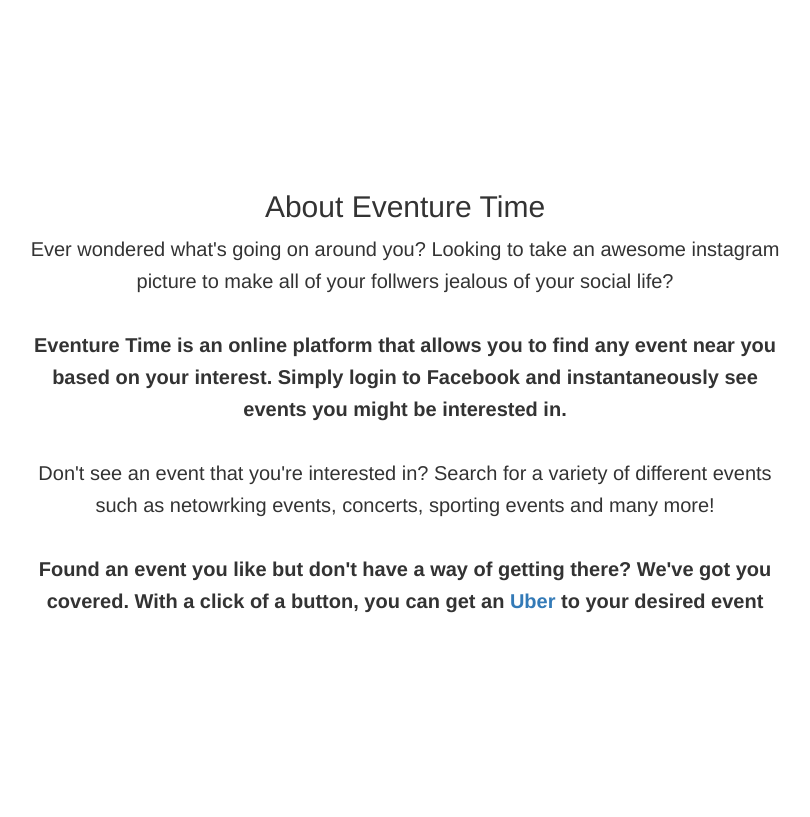
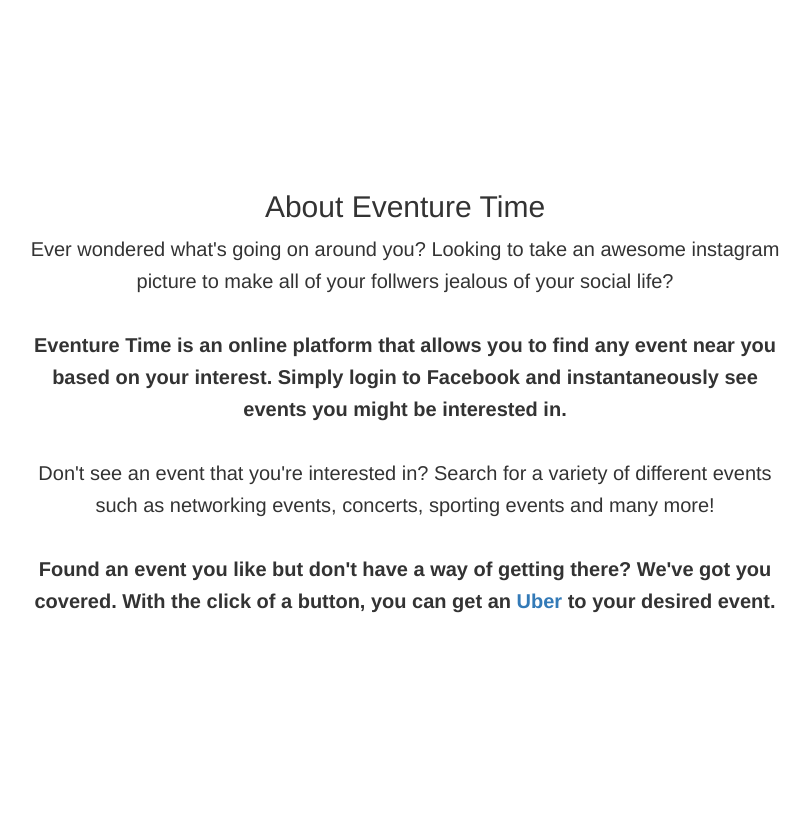
Before and after one commit to alexandra03/EventureTime, a Django app: page / in a window 1280 px wide. Shown: the part 880-1697 px from the top of the page, without its empty margins (235-1045 px from the left). Run offline with Django 3.2, Linux system fonts and the light colour scheme; parts of the project's set-up code (start-up, migrations or seed data) failed here and were passed over; some libraries are stand-ins or nearby versions.

Commit message:
Fixed typos in landing page

```diff
--- a/eventuretime/events/templates/index.html
+++ b/eventuretime/events/templates/index.html
@@ -84,13 +84,13 @@
                 <p>Ever wondered what's going on around you? Looking to take an awesome instagram picture to make all of your follwers jealous of your social life?
                     <br>
                     <br>
-                    <b>Eventure Time is an online platform that allows you to find any event near you based on your interest. Simply login to Facebook and instantaneously see events you might be interested in. </b>
+                    <b>Eventure Time is an online platform that allows you to find any event near you based on your interest. Simply login to Facebook and instantaneously see events you might be interested in.</b>
                     <br>
                     <br>
-                        Don't see an event that you're interested in? Search for a variety of different events such as netowrking events, concerts, sporting events and many more!
+                        Don't see an event that you're interested in? Search for a variety of different events such as networking events, concerts, sporting events and many more!
                         <br>
                         <br>
-                        <b> Found an event you like but don't have a way of getting there? We've got you covered. With a click of a button, you can get an <a href="https://www.uber.com/">Uber</a> to your desired event</p>
+                        <b> Found an event you like but don't have a way of getting there? We've got you covered. With the click of a button, you can get an <a href="https://www.uber.com/">Uber</a> to your desired event.</p>
                             <br>
             </div>
         </div>
```
Also changed, not shown: eventuretime/events/templates/dashboard.html (+5 -5 lines).
